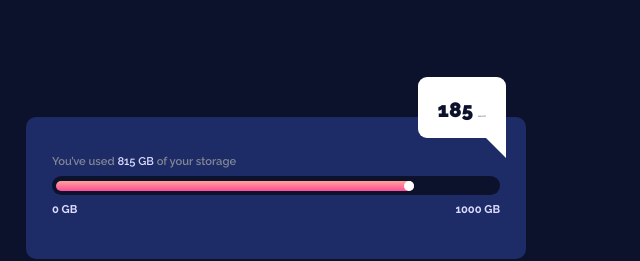
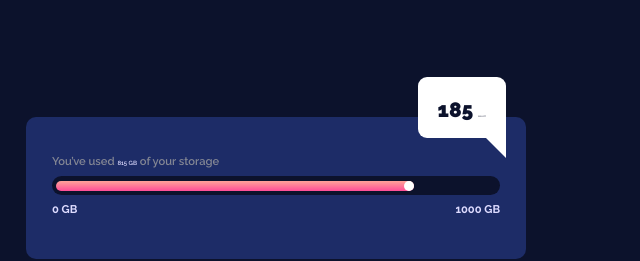
Before and after one commit to SARBON999/fylo-data-storage, a plain HTML site: page index.html in a window 1280 px wide. Shown: the part 243-504 px from the top of the page, 549-1189 px from the left. Drawn offline with Linux system fonts and the light colour scheme.

Commit message:
Update style.css

```diff
--- a/style.css
+++ b/style.css
@@ -65,6 +65,7 @@ section p{
 }
 section p span{
     color:  hsl(243, 100%, 93%);
+    Font-size:.4em;
 }
 .bar{
     background-color:hsl(229, 57%, 11%) ;
```
